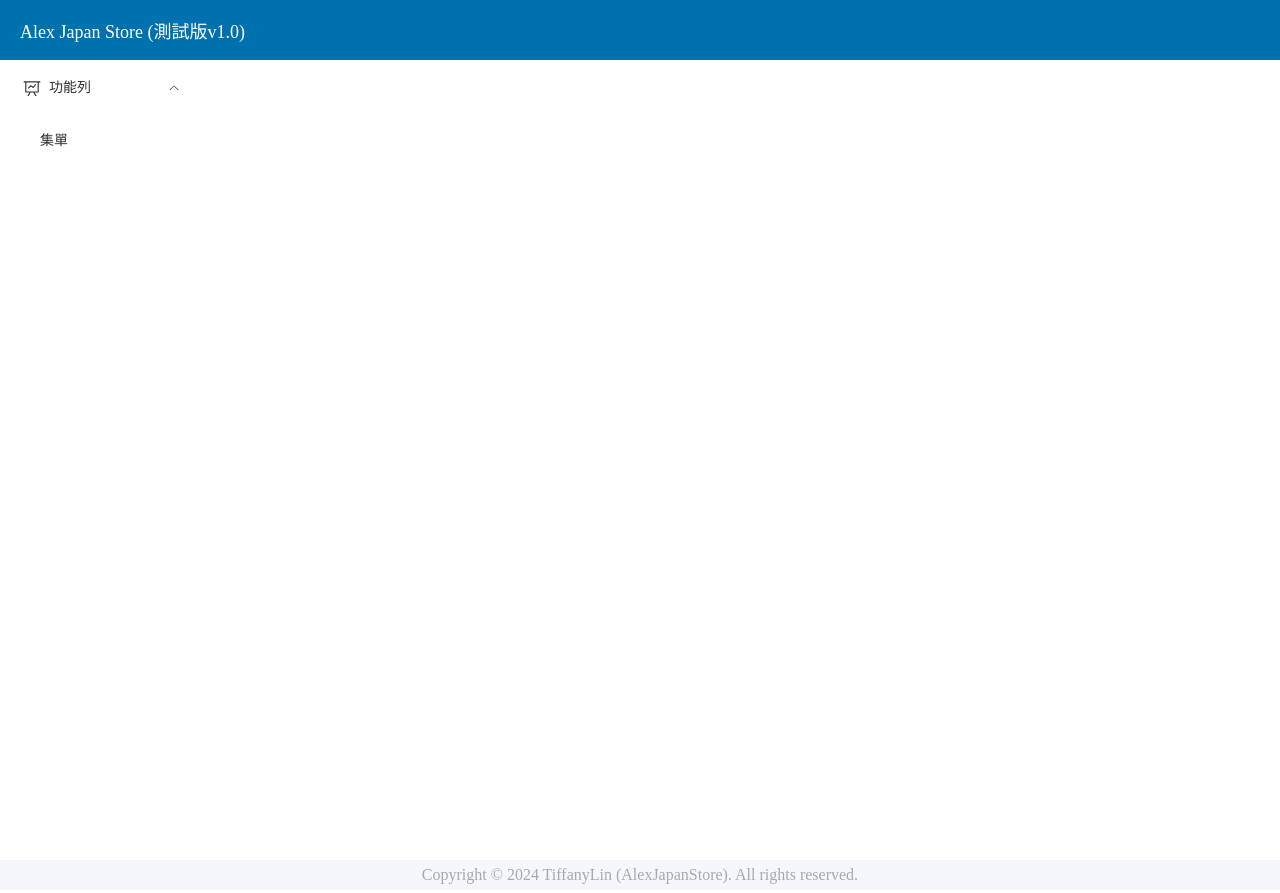
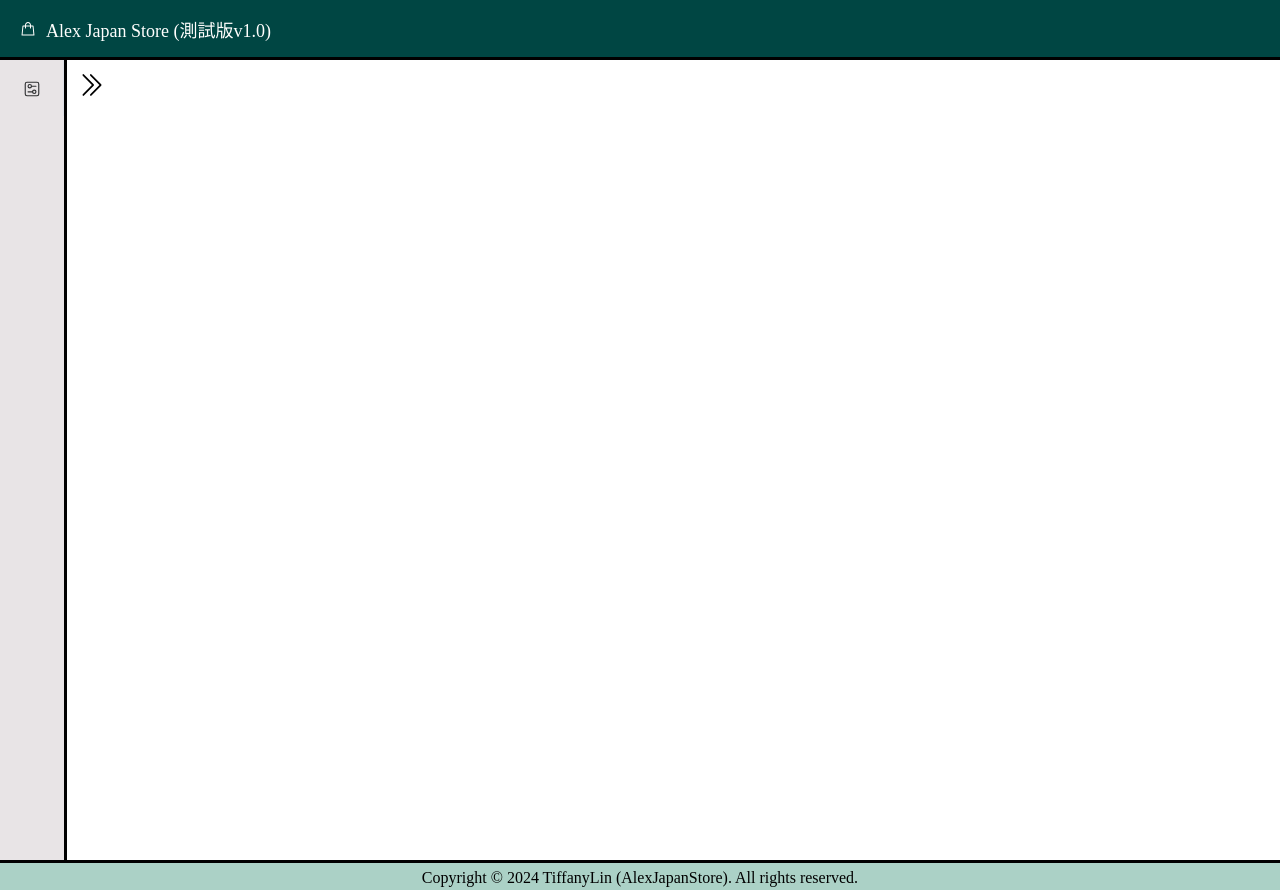
Before and after one commit to whattiffany/kuji_lottery, a Vue app: page / in a window 1280 px wide. Built offline with nearby package versions, Linux system fonts and the light colour scheme; the HTML template or start-up script is replaced by a standard one.

Commit message:
update for countTable & style

```diff
--- a/src/assets/font/font.css
+++ b/src/assets/font/font.css
@@ -1,4 +1,4 @@
 @font-face {
   font-family: "luoyan";
-  src: url("luoyan.ttf");
+  src: url("./luoyan.ttf");
 }
--- a/src/components/BaseLayout.vue
+++ b/src/components/BaseLayout.vue
@@ -1,7 +1,10 @@
 <template>
   <el-container class="layout-container-demo" style="height: 500px">
     <el-header>
-      <span class="toolbar">Alex Japan Store (測試版v1.0)</span>
+      <router-link class="router-link" to="/home" index="1-1">
+        <el-icon><Goods /></el-icon>
+        <span class="toolbar"> Alex Japan Store (測試版v1.0)</span>
+      </router-link>
       <!-- <div class="toolbar">
         <el-dropdown>
           <el-icon
@@ -22,24 +25,23 @@
       </div> -->
     </el-header>
     <el-container>
-      <el-aside width="200px">
+      <el-aside width="auto">
         <el-scrollbar>
-          <el-menu :default-openeds="['1', '3']">
-            <el-sub-menu index="1">
-              <template #title>
-                <el-icon><DataLine /></el-icon>功能列
-              </template>
-              <router-link class="router-link" to="/raffleSetting" index="1-1"
-                ><el-menu-item>集單</el-menu-item></router-link
+          <el-menu class="el-menu-vertical-demo" :collapse="isCollapse">
+            <el-menu-item index="1">
+              <router-link class="router-link" to="/raffleSetting" index="1-1">
+                <el-icon><SetUp /></el-icon
+                ><template #title>集單</template></router-link
               >
-
-              <!-- <router-link class="router-link" to="/home" index="1-2"
-                ><el-menu-item>一番賞集單</el-menu-item></router-link
-              > -->
-            </el-sub-menu>
+            </el-menu-item>
           </el-menu>
         </el-scrollbar>
       </el-aside>
+      <div class="collapse">
+        <el-icon v-if="isCollapse" @click="handleOpen"><DArrowRight /></el-icon>
+        <el-icon v-else @click="handleOpen"><DArrowLeft /></el-icon>
+        <!-- <el-icon><DArrowRight /></el-icon> -->
+      </div>
       <el-main>
         <el-scrollbar>
           <router-view></router-view>
@@ -54,15 +56,29 @@
 </template>
 
 <script>
-// import { ref } from "vue";
-import { DataLine, Menu as Message, Setting } from "@element-plus/icons-vue";
+import { ref } from "vue";
+import {
+  Expand,
+  Menu as Message,
+  Setting,
+  Goods,
+  SetUp,
+} from "@element-plus/icons-vue";
 export default {
   name: "BaseLayout",
-  data() {
+  setup() {
+    const isCollapse = ref(true);
+    const handleOpen = () => {
+      isCollapse.value = !isCollapse.value;
+    };
     return {
+      isCollapse,
+      handleOpen,
       Message,
       Setting,
-      DataLine,
+      Expand,
+      Goods,
+      SetUp,
     };
   },
 };
@@ -79,24 +95,39 @@ export default {
 
 .layout-container-demo .el-header {
   position: relative;
-  background-color: #0071af;
-  color: var(--el-text-color-primary);
+  color: #fffffe;
+  background-color: #004643;
+  border-bottom: 3px solid #000;
+  font-weight: 500;
 }
 
 .layout-container-demo .el-menu {
-  border-right: none;
+  /* border-bottom: 3px solid #000; */
+  font-weight: 500;
+  background-color: #e8e4e6;
+}
+.layout-container-demo .el-menu .el-sub-menu__title:hover {
+  background-color: #abd1c6;
+}
+.el-menu-item:hover {
+  background-color: #abd1c6;
 }
 .layout-container-demo .toolbar {
-  color: #ffffff;
   font-size: 18px;
   display: inline-flex;
   align-items: center;
   justify-content: center;
   height: 100%;
   right: 20px;
+  padding-left: 10px;
 }
 .login-name {
   color: #ffffff;
+}
+.el-aside {
+  border-right: 3px solid #000;
+  /* border-radius: 5px; */
+  background-color: #e8e4e6;
 }
 .el-container {
   min-height: 100vh;
@@ -104,9 +135,19 @@ export default {
 .el-footer {
   width: 100%;
   height: 30px;
-  background-color: #f5f7fa;
-  color: #a6a9ad;
+  background-color: #abd1c6;
+  /* color: #a6a9ad; */
   text-align: center;
   line-height: 30px;
+  border-top: 3px solid #000;
+}
+.el-menu-vertical-demo:not(.el-menu--collapse) {
+  width: 200px;
+  min-height: 400px;
+}
+
+.collapse {
+  font-size: 30px;
+  padding: 10px;
 }
 </style>
--- /dev/null
+++ b/src/components/PrizeCountTable.vue
@@ -0,0 +1,32 @@
+<template>
+  <div class="total-count">
+    <el-table :data="prizeData" style="width: 100%">
+      <el-table-column prop="name" label="獎項" />
+      <!-- <el-table-column prop="openedFalse" label="未開" />
+      <el-table-column prop="openedTrue" label="已開" /> -->
+      <el-table-column prop="total" label="已開/總數">
+        <template #default="scope">
+          <span>{{ scope.row.openedTrue }}/{{ scope.row.total }}</span>
+        </template>
+      </el-table-column>
+    </el-table>
+  </div>
+</template>
+<script>
+import { ref, watch } from "vue";
+export default {
+  name: "CountTable",
+  props: ["tableData"],
+  setup(props) {
+    const prizeData = ref(props.tableData);
+
+    watch(
+      () => props.tableData,
+      (newValue) => {
+        prizeData.value = newValue;
+      }
+    );
+    return { prizeData };
+  },
+};
+</script>
--- a/src/components/PrizeForm.vue
+++ b/src/components/PrizeForm.vue
@@ -58,7 +58,6 @@
       <PrizeTable :tableData="prizeGroup.prizeItems"></PrizeTable>
     </el-col>
   </el-row>
-  <el-form-item> </el-form-item>
 </template>
 <script>
 import { reactive, ref } from "vue";
--- a/src/components/PrizeTable.vue
+++ b/src/components/PrizeTable.vue
@@ -15,8 +15,10 @@
       </template>
     </el-table-column>
   </el-table>
-  <el-button type="primary" @click="CreateList">送出</el-button>
-  <el-button>取消</el-button>
+  <div style="margin-top: 20px">
+    <el-button class="submit" @click="CreateList">送出</el-button>
+    <el-button>取消</el-button>
+  </div>
 </template>
 <script>
 import { reactive, watch } from "vue";
@@ -61,3 +63,13 @@ export default {
   },
 };
 </script>
+<style>
+.submit {
+  color: black;
+  background-color: #f9bc60;
+}
+.submit:hover {
+  color: black;
+  background-color: #f99360;
+}
+</style>
--- a/src/components/RaffleStickers.vue
+++ b/src/components/RaffleStickers.vue
@@ -1,7 +1,6 @@
 <template>
   <div :id="'sticker_' + stickerIndex" class="sticker grid-content">
     <div
-      class="sticker"
       v-for="(item, index) in imageList"
       :key="index"
       :style="{
@@ -11,9 +10,13 @@
     >
       <span style="padding-left: 5px">{{ stickerIndex }}</span>
       <div class="result" v-if="index != 0">
-        <span class="big-res">{{ turnPage.data.name }}</span>
-        <br />
-        <span class="small-res">{{ turnPage.data.sub_name }}</span>
+        <div class="alignment-container">
+          <el-space>
+            <!-- <span class="big-res"></span> -->
+            <span class="big-res">{{ turnPage.data.name }}</span
+            ><span class="small-res">{{ turnPage.data.sub_name }}</span>
+          </el-space>
+        </div>
       </div>
     </div>
   </div>
@@ -72,18 +75,25 @@ export default {
 </script>
 
 <style scoped>
+.sticker {
+  border: 3px solid #000;
+  border-radius: 5px;
+}
 .result {
   text-align: center;
   color: #6b6d71;
   font-family: "luoyan";
   height: 80%;
+  padding-left: 20px;
+  padding-right: 20px;
+  padding-top: 20px;
 }
 .big-res {
-  font-size: 85px;
-  line-height: 60px;
+  font-size: 50px;
+  line-height: 20px;
 }
 .small-res {
   font-size: 25px;
-  line-height: 15px;
+  line-height: 20px;
 }
 </style>
--- a/src/views/HomePage.vue
+++ b/src/views/HomePage.vue
@@ -1,5 +1,5 @@
 <template>
-  <p>Home</p>
+  <p>抽籤設定＆開籤</p>
 </template>
 <script>
 export default {
--- a/src/views/RaffleSettingView.vue
+++ b/src/views/RaffleSettingView.vue
@@ -3,22 +3,13 @@
 </template>
 
 <script>
-import { reactive } from "vue";
 import PrizeForm from "../components/PrizeForm.vue";
 
 export default {
   components: {
     PrizeForm,
   },
-  setup() {
-    const prizeGroup = reactive({
-      prizeItems: [],
-    });
-
-    return {
-      prizeGroup,
-    };
-  },
+  setup() {},
 };
 </script>
 
```
Also changed, not shown: src/views/RaffleStartView.vue (+46 -11 lines).
